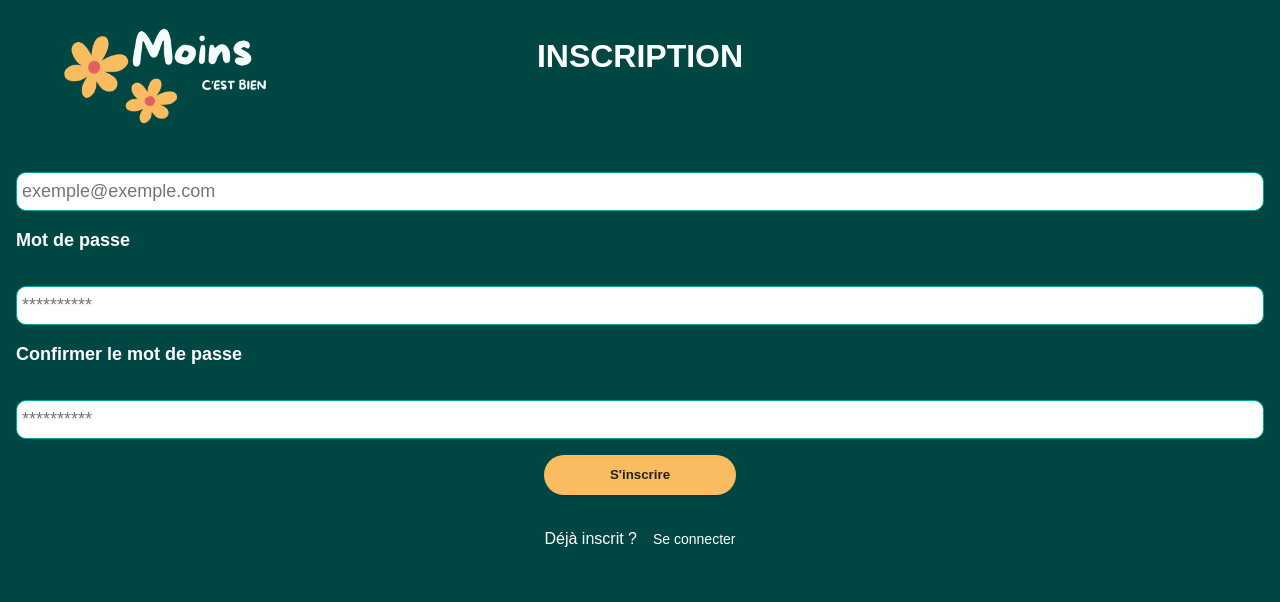
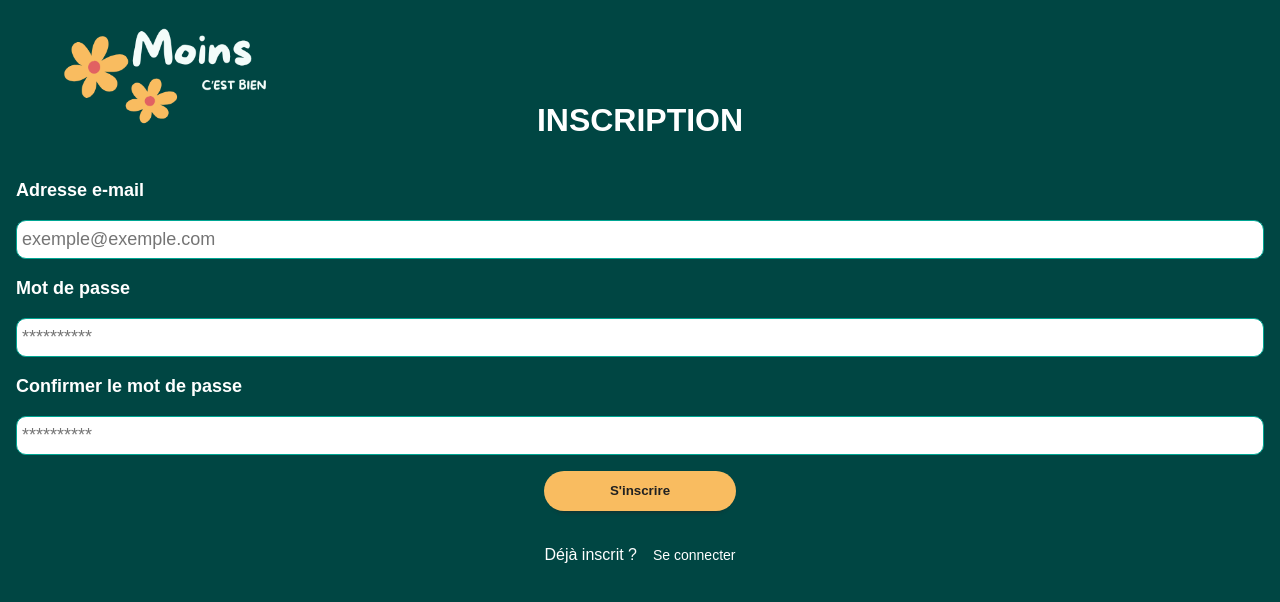
Before and after one commit to Agrumee/moinscestbien, a React (Vite) app in the folder frontend/: page /register in a window 1280 px wide. Shown: the top 602 px of the page. Built offline with nearby package versions, Linux system fonts and the light colour scheme; no server answers.

Commit message:
fix label scss

```diff
--- a/frontend/src/components/atoms/Label/Label.scss
+++ b/frontend/src/components/atoms/Label/Label.scss
@@ -4,7 +4,6 @@
   color: $black;
   line-height: 150%;
   font-weight: 600;
-  margin-bottom: 1rem;
 }
 
 .-white {
--- a/frontend/src/pages/Auth/Register/Register.scss
+++ b/frontend/src/pages/Auth/Register/Register.scss
@@ -1,4 +1,5 @@
 .p-register {
+  margin-top: 4rem;
   display: flex;
   flex-direction: column;
   gap: 1rem;
```
Lines whose indentation alone changed are shown as unchanged.
